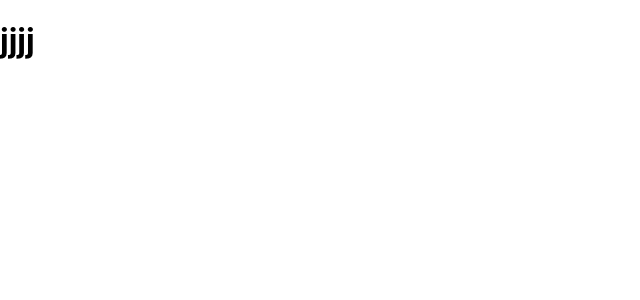
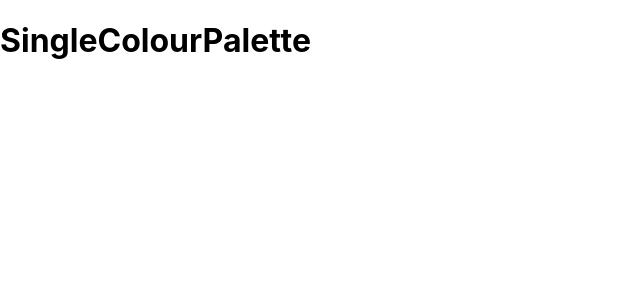
Before and after one commit to owengiri20/React_colour_app, a React (Create React App) app: page /palette/flat-ui-colors-american/americanriver in a window 1280 px wide. Shown: the top 300 px of the page, without its empty margins (0-640 px from the left). Built offline with nearby package versions, Linux system fonts and the light colour scheme.

Commit message:
singleColourPalette and Link

```diff
--- a/src/App.js
+++ b/src/App.js
@@ -4,7 +4,8 @@ import { Route, Switch } from "react-router-dom"
 import Palette from "./Palette"
 import PaletteList from "./PaletteList"
 import SeedColours from './SeedColours';
-import { generatePalette } from "./colourHelpers"
+import SingleColourPalette from "./SingleColourPalette";
+import { generatePalette } from "./colourHelpers";
 
 
 class App extends Component {
@@ -23,7 +24,7 @@ class App extends Component {
       <Switch>
         <Route exact path="/" render={(routeProps) => <PaletteList palettes={SeedColours} {...routeProps} />} />
         <Route exact path="/palette/:id" render={(routeProps) => <Palette palette={generatePalette(this.findPalette(routeProps.match.params.id))} />} />
-        <Route path="/palette/:paletteId/:colourId" render={() => <h1>jjjj</h1>} />
+        <Route path="/palette/:paletteId/:colourId" render={() => <SingleColourPalette />} />
       </Switch>
       // <div className="App" >
       //   <Palette palette={generatePalette(SeedColours[4])} />
--- a/src/ColourBox.js
+++ b/src/ColourBox.js
@@ -19,7 +19,7 @@ class ColourBox extends Component {
     }
 
     render() {
-        const { name, background } = this.props;
+        const { name, background, paletteId, colourId } = this.props;
         const { copied } = this.state;
         return (
             <CopyToClipboard text={background} onCopy={this.changeCopyState}>
@@ -37,7 +37,7 @@ class ColourBox extends Component {
                     <button className="copy-button">
                         copy!
                 </button>
-                    <Link to="/"><span className="see-more">More</span></Link>
+                    <Link to={`/palette/${paletteId}/${colourId}`}><span className="see-more">More</span></Link>
                 </div>
             </CopyToClipboard>
 
--- a/src/Palette.js
+++ b/src/Palette.js
@@ -21,10 +21,10 @@ class Palette extends Component {
         this.setState({ format: value })
     }
     render() {
-        const { colours, paletteName, emoji } = this.props.palette
+        const { colours, paletteName, emoji, id } = this.props.palette
         const { level, format } = this.state
         const colourBoxes = colours[level].map(colour =>
-            <ColourBox background={colour[format]} name={colour.name} key={colour.id} />
+            <ColourBox background={colour[format]} name={colour.name} key={colour.id} colourId={colour.id} paletteId={id} />
         )
         return (
             <div className="Palette">
--- /dev/null
+++ b/src/SingleColourPalette.js
@@ -0,0 +1,13 @@
+import React, { Component } from 'react';
+
+class SingleColourPalette extends Component {
+    render() {
+        return (
+            <div>
+                <h1>SingleColourPalette</h1>
+            </div>
+        );
+    }
+}
+
+export default SingleColourPalette;
```
